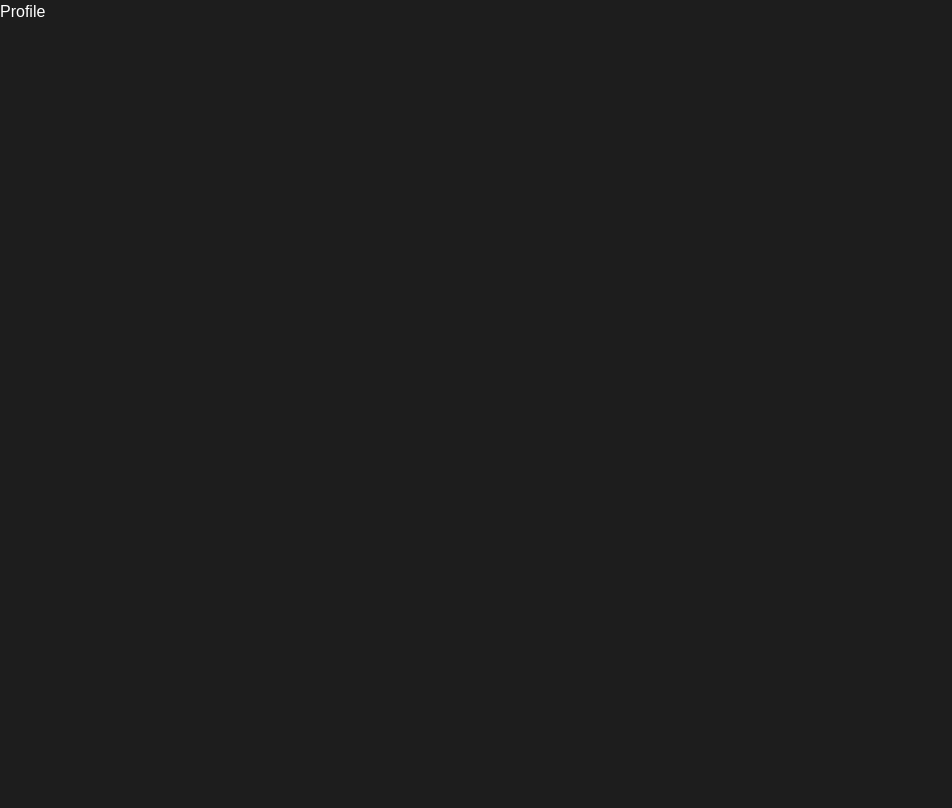
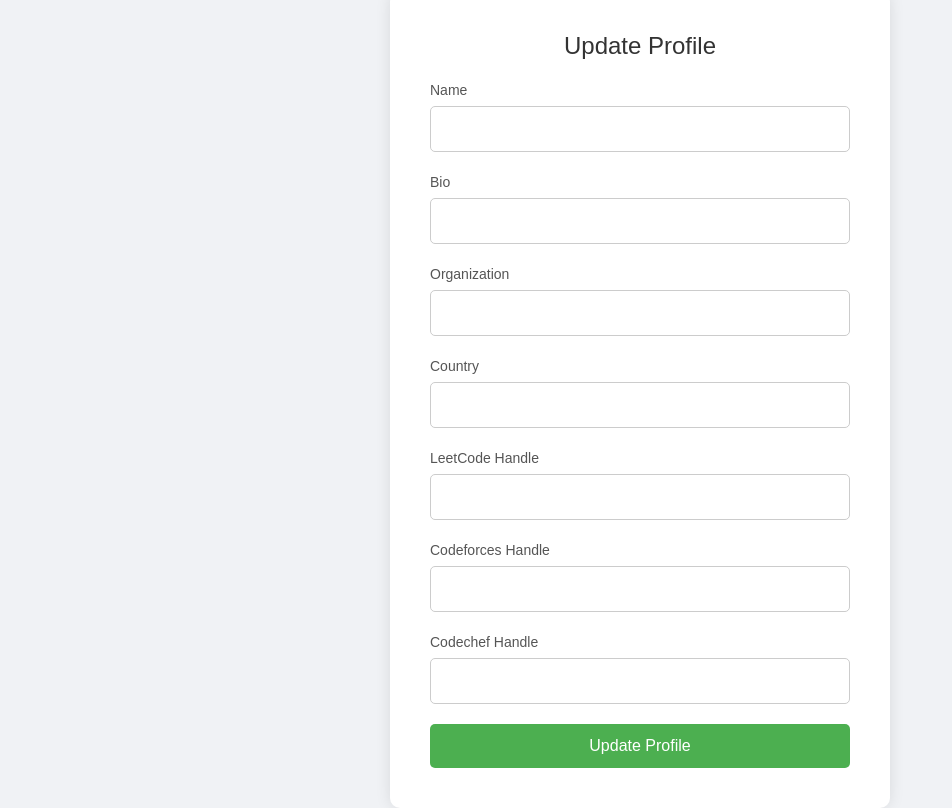
Before and after one commit to shyam2511/dashboard-project, a React (Create React App) app: page /profile in a window 1280 px wide. Shown: the whole page, without its empty margins (0-952 px from the left). Built offline with nearby package versions, Linux system fonts and the light colour scheme.

Commit message:
added searchBar and profile page

```diff
--- /dev/null
+++ b/src/Components/SearchBar.js
@@ -0,0 +1,82 @@
+// SearchBar.js
+import React, { useState, useEffect, useRef } from "react";
+import { BsSearch } from "react-icons/bs";
+import axios from "axios";
+function SearchBar({setResults}) {
+  const [isSearching, setIsSearching] = useState(false);
+  const [searchText, setSearchText] = useState("");
+  const searchFormRef = useRef(null);
+
+  const fetchData = (value) => {
+    axios
+      .get(
+        `https://coders-dashboard-4cdb4394fb85.herokuapp.com/auth/search-users?query=${value}`
+      )
+      .then((response) => {
+        value && setResults(response.data);
+        console.log(response.data);
+      })
+      .catch((error) => {
+        setResults([]);
+        console.error("Error fetching data:", error);
+      });
+  };
+
+  const handleSearchClick = () => {
+    setIsSearching(true);
+  };
+
+  const handleInputChange = (value) => {
+    setSearchText(value);
+    value && fetchData(value);
+  };
+
+  const handleSearchSubmit = (e) => {
+    e.preventDefault();
+    console.log("Searching for:", searchText);
+  };
+
+  useEffect(() => {
+    const handleClickOutside = (event) => {
+      if (
+        searchFormRef.current &&
+        !searchFormRef.current.contains(event.target)
+      ) {
+        setIsSearching(false);
+      }
+    };
+
+    document.addEventListener("mousedown", handleClickOutside);
+
+    return () => {
+      document.removeEventListener("mousedown", handleClickOutside);
+    };
+  }, [searchFormRef]);
+
+  return (
+    <div className="search-bar">
+      {isSearching ? (
+        <form
+          onSubmit={handleSearchSubmit}
+          className="search-form"
+          ref={searchFormRef}
+        >
+          <input
+            type="text"
+            placeholder="Enter the name of user"
+            value={searchText}
+            onChange={(e)=>{handleInputChange(e.target.value)}}
+            className="search-input"
+          />
+        </form>
+      ) : (
+        <div className="header-option" onClick={handleSearchClick}>
+          <BsSearch className="icon" />
+          <span>Search Users</span>
+        </div>
+      )}
+    </div>
+  );
+}
+
+export default SearchBar;
--- /dev/null
+++ b/src/Components/SearchResult.js
@@ -0,0 +1,13 @@
+import React from 'react'
+import { useNavigate } from 'react-router-dom'
+
+const SearchResult = ({result}) => {
+    const navigate= useNavigate();
+  return (
+    <div onClick={()=>{navigate(`/search?userId=${result._id}`)}}>
+      {result.name}
+    </div>
+  )
+}
+
+export default SearchResult
--- /dev/null
+++ b/src/Components/SearchResultsList.js
@@ -0,0 +1,14 @@
+import React from 'react'
+import SearchResult from './SearchResult'
+
+const SearchResultsList = ({results}) => {
+  return (
+    <div>
+      {results.map((result,id)=>{
+        return <SearchResult result={result} key={id}/>
+      })}
+    </div>
+  )
+}
+
+export default SearchResultsList
--- a/src/Components/Sidebar.jsx
+++ b/src/Components/Sidebar.jsx
@@ -1,6 +1,7 @@
-import React from "react";
+import React, { useEffect, useState } from "react";
 import { useSelector } from "react-redux";
-import userPhoto from "./assets/user.jpg"; // Assuming you have a user photo stored in assets
+import { ref, getDownloadURL } from "firebase/storage";
+import { imageDb } from "../firebase/Firebase";
 
 const linkedin = (
   <svg
@@ -17,8 +18,21 @@ const linkedin = (
 
 function Sidebar() {
   const user = useSelector((state) => state.auth.user);
-
-  if (!user) return null;
+  const [profileImgSrc, setProfileImgSrc] = useState("");
+  useEffect(() => {
+    if (user) {
+      const getProfileImg = async () => {
+        const storageRef = ref(imageDb, `images/${user.profileImg}`);
+        try {
+          const url = await getDownloadURL(storageRef);
+          setProfileImgSrc(url);
+        } catch (error) {
+          console.error("Error fetching profile image:", error);
+        }
+      };
+      getProfileImg();
+    }
+  }, [user]);
 
   return (
     <aside id="sidebar" className="sidebar-responsive">
@@ -28,7 +42,7 @@ function Sidebar() {
       <div className="user-info">
         <div className="user-details">
           <div className="userDetailsContent">
-            <img src={userPhoto} alt="User" className="user-photo" />
+            <img src={profileImgSrc} alt="User" className="user-photo" />
           </div>
           <div className="userDetailsContent user-name">
             {user.name} | @{user.username}
@@ -51,8 +65,6 @@ function Sidebar() {
               </a>
             </div>
           )}
-          <div className="userDetailsContent">Followers: {user.followers}</div>
-          <div className="userDetailsContent">Following: {user.following}</div>
         </div>
       </div>
     </aside>
--- a/src/pages/Profile.js
+++ b/src/pages/Profile.js
@@ -1,11 +1,159 @@
-import React from 'react'
+import React, { useState, useEffect } from "react";
+import { useSelector, useDispatch } from "react-redux";
+import axios from "axios";
+import { updateUser } from "../redux/authSlice";
+import "../styles/Profile.css";
+import { useNavigate } from "react-router-dom";
 
 const Profile = () => {
+  const dispatch = useDispatch();
+  const navigate = useNavigate();
+  const user = useSelector((state) => state.auth.user);
+  const token = useSelector((state) => state.auth.token);
+
+  const [profileData, setProfileData] = useState({
+    name: "",
+    bio: "",
+    organization: "",
+    country: "",
+    followers: "",
+    following: "",
+    platforms: {
+      leetcode: "",
+      codeforces: "",
+      codechef: "",
+    },
+  });
+
+  const [message, setMessage] = useState("");
+
+  useEffect(() => {
+    if (user) {
+      setProfileData({
+        name: user.name,
+        bio: user.bio || "",
+        organization: user.organization || "",
+        country: user.country || "",
+        followers: user.followers || 0,
+        following: user.following || 0,
+        platforms: {
+          leetcode: user.platforms.leetcode || "",
+          codeforces: user.platforms.codeforces || "",
+          codechef: user.platforms.codechef || "",
+        },
+      });
+    }
+  }, [user]);
+
+  const handleChange = (e) => {
+    const { name, value } = e.target;
+    setProfileData((prevState) => ({
+      ...prevState,
+      [name]: value,
+    }));
+  };
+
+  const handlePlatformChange = (e) => {
+    const { name, value } = e.target;
+    setProfileData((prevState) => ({
+      ...prevState,
+      platforms: {
+        ...prevState.platforms,
+        [name]: value,
+      },
+    }));
+  };
+
+  const handleSubmit = async (e) => {
+    e.preventDefault();
+    try {
+      const response = await axios.put(
+        "https://coders-dashboard-4cdb4394fb85.herokuapp.com/auth/updateProfile",
+        profileData,
+        {
+          headers: { Authorization: `Bearer ${token}` },
+        }
+      );
+      dispatch(updateUser(response.data));
+      setMessage("Profile updated successfully");
+    } catch (error) {
+      console.error("Error updating profile:", error);
+      setMessage("Failed to update profile");
+    }
+  };
+
   return (
-    <div>
-      Profile
+    <div className="profile-container">
+      <form className="profile-form" onSubmit={handleSubmit}>
+        <h2>Update Profile</h2>
+        <div>
+          <label>Name</label>
+          <input
+            type="text"
+            name="name"
+            value={profileData.name}
+            onChange={handleChange}
+          />
+        </div>
+        <div>
+          <label>Bio</label>
+          <input
+            type="text"
+            name="bio"
+            value={profileData.bio}
+            onChange={handleChange}
+          />
+        </div>
+        <div>
+          <label>Organization</label>
+          <input
+            type="text"
+            name="organization"
+            value={profileData.organization}
+            onChange={handleChange}
+          />
+        </div>
+        <div>
+          <label>Country</label>
+          <input
+            type="text"
+            name="country"
+            value={profileData.country}
+            onChange={handleChange}
+          />
+        </div>
+        <div>
+          <label>LeetCode Handle</label>
+          <input
+            type="text"
+            name="leetcode"
+            value={profileData.platforms.leetcode}
+            onChange={handlePlatformChange}
+          />
+        </div>
+        <div>
+          <label>Codeforces Handle</label>
+          <input
+            type="text"
+            name="codeforces"
+            value={profileData.platforms.codeforces}
+            onChange={handlePlatformChange}
+          />
+        </div>
+        <div>
+          <label>Codechef Handle</label>
+          <input
+            type="text"
+            name="codechef"
+            value={profileData.platforms.codechef}
+            onChange={handlePlatformChange}
+          />
+        </div>
+        <button type="submit" onClick={()=>{navigate("/dashboard")}}>Update Profile</button>
+        {message && <p className="message">{message}</p>}
+      </form>
     </div>
-  )
-}
+  );
+};
 
-export default Profile
+export default Profile;
--- a/src/pages/SignUp.js
+++ b/src/pages/SignUp.js
@@ -83,7 +83,6 @@ const SignUp = () => {
       } else {
         return;
       }
-
       const responseData = await axios.post(
         `https://coders-dashboard-4cdb4394fb85.herokuapp.com/auth/register`,
         {
--- a/src/redux/authSlice.js
+++ b/src/redux/authSlice.js
@@ -28,10 +28,12 @@ export const authSlice = createSlice({
       state.isAuthenticated = false;
       localStorage.clear();
     },
+    updateUser(state, action) {
+      state.user = action.payload;
+    },
   },
 });
 
-export const { login, register, logout } =
-  authSlice.actions;
+export const { login, register, logout, updateUser } = authSlice.actions;
 
 export default authSlice.reducer;
--- /dev/null
+++ b/src/styles/Profile.css
@@ -0,0 +1,71 @@
+body {
+    margin: 0;
+    font-family: Arial, sans-serif;
+    background-color: #f0f2f5;
+}
+
+.profile-container {
+    display: flex;
+    justify-content: center;
+    align-items: center;
+    height: 100vh;
+}
+
+.profile-form {
+    background-color: #fff;
+    padding: 40px;
+    border-radius: 10px;
+    box-shadow: 0 0 15px rgba(0, 0, 0, 0.1);
+    max-width: 500px;
+    width: 100%;
+}
+
+.profile-form h2 {
+    margin-bottom: 20px;
+    font-size: 24px;
+    color: #333;
+    text-align: center;
+}
+
+.profile-form div {
+    margin-bottom: 20px;
+}
+
+.profile-form label {
+    display: block;
+    font-size: 14px;
+    margin-bottom: 5px;
+    color: #555;
+}
+
+.profile-form input {
+    width: 100%;
+    padding: 10px;
+    border: 1px solid #ccc;
+    border-radius: 5px;
+    box-sizing: border-box;
+    font-size: 16px;
+}
+
+.profile-form button {
+    width: 100%;
+    padding: 10px;
+    background-color: #4CAF50;
+    color: #fff;
+    border: none;
+    border-radius: 5px;
+    font-size: 16px;
+    cursor: pointer;
+    transition: background-color 0.3s ease;
+}
+
+.profile-form button:hover {
+    background-color: #45a049;
+}
+
+.profile-form .message {
+    margin-top: 20px;
+    font-size: 14px;
+    color: #4CAF50;
+    text-align: center;
+}
```
Also changed, not shown: src/Components/Header.jsx (+9 -62 lines), src/pages/UserVisitProfile.js (added, +12 -0 lines).
